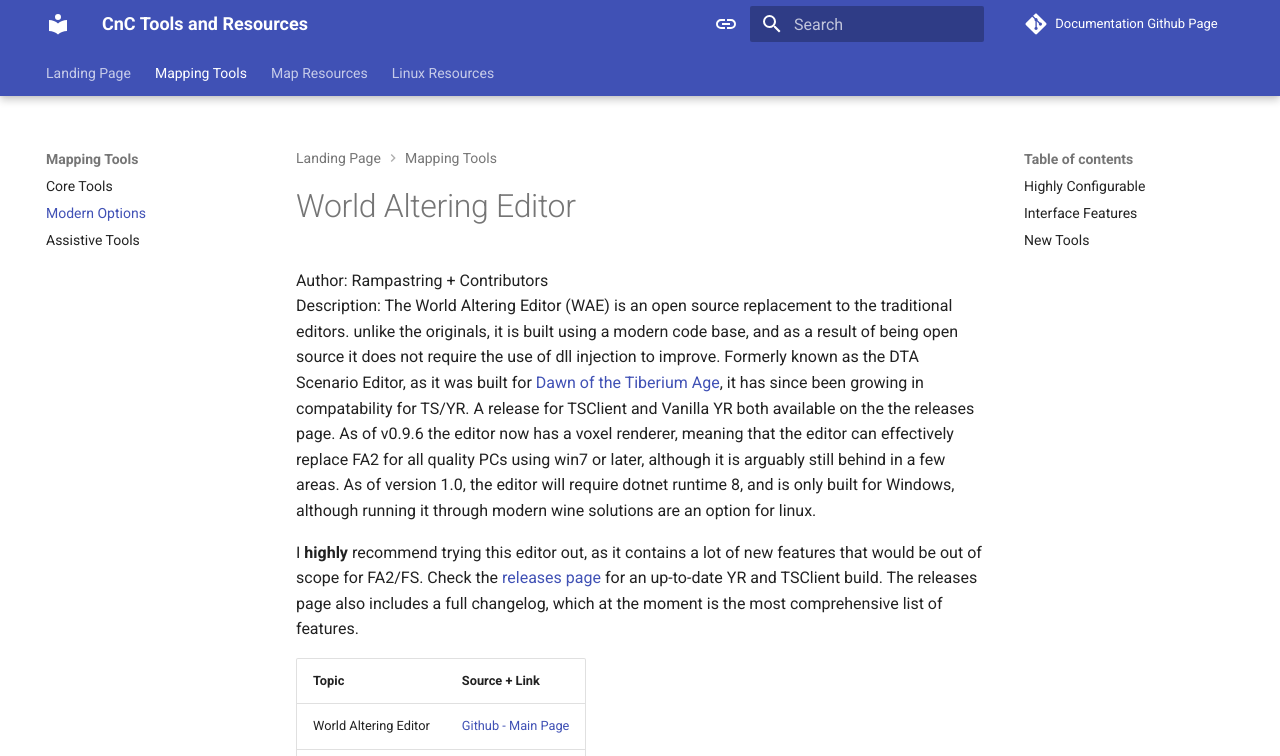
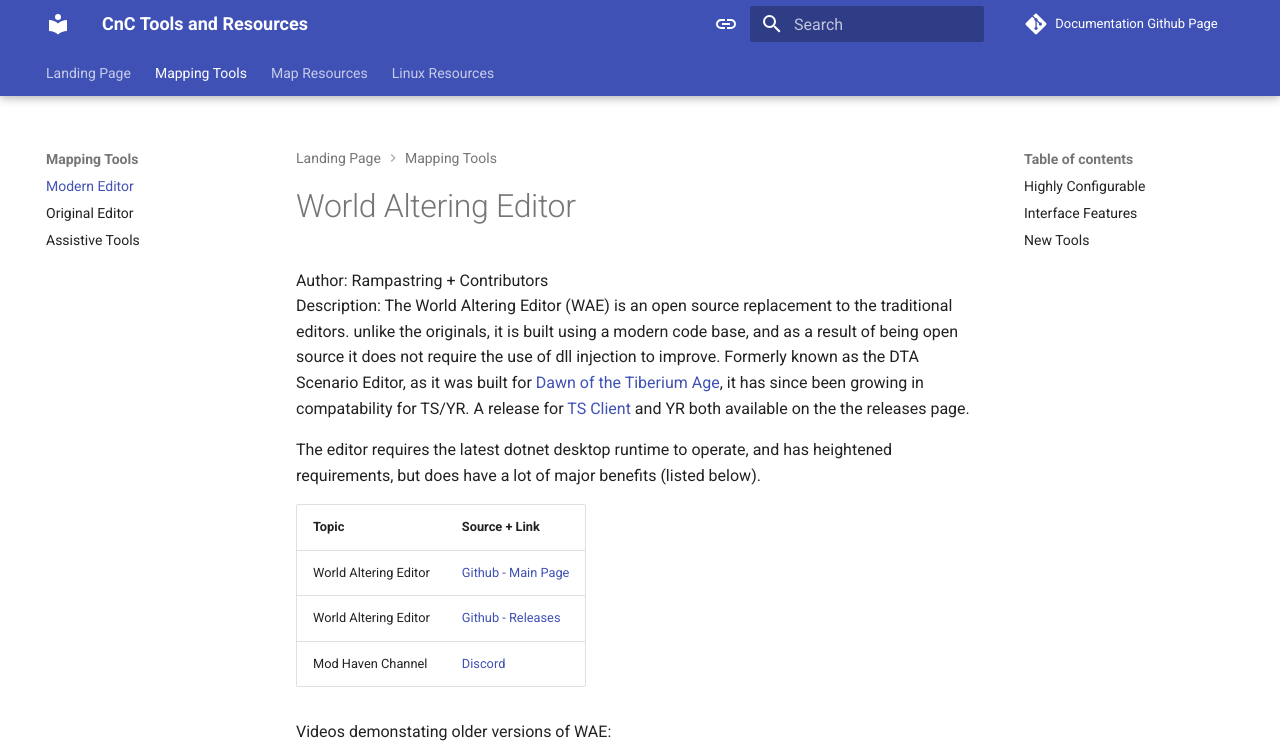
Before and after one commit to CatTanker/cnc_map_tool_guide, an MkDocs documentation site: the page built from docs/modern_editors.md, in a window 1280 px wide and 900 px high, cut to the strip 0-756 px from the top of the window. Built offline with MkDocs 1.6.1 and Material for MkDocs 9.7.7, drawn with Linux system fonts in a browser that asks for light colours; comment, search, counter and statistics services are not loaded; some of the changed text lies outside the part shown.

Commit message:
small edits and removing monitoring

```diff
--- a/docs/modern_editors.md
+++ b/docs/modern_editors.md
@@ -3,16 +3,18 @@
 Author: Rampastring + Contributors  <br />
 Description: The World Altering Editor (WAE) is an open source replacement to the traditional editors. unlike the originals, it is built using a modern code base, and as a result of being open source it does not require the use of dll injection to improve.
 Formerly known as the DTA Scenario Editor, as it was built for [Dawn of the Tiberium Age](https://www.moddb.com/mods/the-dawn-of-the-tiberium-age), it has since been growing in compatability for TS/YR.
- A release for TSClient and Vanilla YR both available on the the releases page. As of v0.9.6 the editor now has a voxel renderer, meaning that the editor can effectively replace FA2 for all quality PCs using win7 or later, although it is arguably still behind in a few areas. As of version 1.0, the editor will require dotnet runtime 8, and is only built for Windows, although running it through modern wine solutions are an option for linux.
+A release for [TS Client](https://www.moddb.com/mods/tiberian-sun-client) and  YR both available on the the releases page.
 
-I **highly** recommend trying this editor out, as it contains a lot of new features that would be out of scope for FA2/FS. Check the [releases page](https://github.com/CnCNet/WorldAlteringEditor) for an up-to-date YR and TSClient build.
-The releases page also includes a full changelog, which at the moment is the most comprehensive list of features.
+The editor requires the latest dotnet desktop runtime to operate, and has heightened requirements, but does have a lot of major benefits (listed below).
+
 
 | Topic | Source + Link |
 | ------------ | ------------- |
 | World Altering Editor | [Github - Main Page](https://github.com/CnCNet/WorldAlteringEditor) |
 | World Altering Editor | [Github - Releases](https://github.com/CnCNet/WorldAlteringEditor/releases) |
 | Mod Haven Channel | [Discord](https://discord.gg/k4SVuMm) |
+
+Videos demonstating older versions of WAE:
 
 <iframe width="560" height="315" src="https://www.youtube.com/embed/jIcr3nCqx7M?si=sHyZGT08GEpVWEnU" title="YouTube video player" frameborder="0" allow="accelerometer; autoplay; clipboard-write; encrypted-media; gyroscope; picture-in-picture; web-share" allowfullscreen></iframe>
 
@@ -36,12 +38,3 @@
 There are also several automative tools available for WAE, including a configurable terrain generator to decorate natural environments, a WIP cliff drawer, and the possibilities of user-made scripts that can perform advanced tasks, such as smoothing out water tiles. The editor can also draw complex tunnels, which do not break unlike the unpatched FA2's tunnels, has a check distance tool that can follow pathfinding, and allows users to configure what is copied and deleted.
 
 [Example of the terrain generator + Cliff Drawer]
-
-
-
-# Incomplete / WIP
-Mostly remains here as an archive of github links that *once* existed. Might be a useful reference one day.
-Relert ++                                             : <https://github.com/secsome/relertplusplus> <br />
-Relert Sharp Private Thread                           : <https://github.com/FrozenFog/relertsharp> <br />
-https://github.com/FrozenFog/rs-dev-public-snapshot/blob/dev/pic/preview-migdal.png
-https://github.com/FrozenFog/rs-dev-public-snapshot
--- a/mkdocs.yml
+++ b/mkdocs.yml
@@ -74,8 +74,8 @@
 #  - Home: home.md redundant, since index.md seems to be hardcoded
   - Landing Page: index.md
   - 'Mapping Tools':
-    - 'Core Tools': 'core_editors.md'
-    - 'Modern Options': 'modern_editors.md'
+    - 'Modern Editor': 'modern_editors.md'
+    - 'Original Editor': 'core_editors.md'
     - 'Assistive Tools': 'additional_tools.md'
   - Map Resources: resources.md
   - 'Linux Resources':
@@ -84,32 +84,7 @@
     - 'WineTricks' : 'winetricks.md'
     - 'Support and Compatability' : 'linuxsupport.md'
     - 'Editor Tool Compatability' : 'linuxtools.md'
-extra:
-  analytics:
-    provider: google
-    property: G-Y88LQ85YZ1
-    feedback:
-      title: Was this page helpful?
-      ratings:
-        - icon: material/emoticon-happy-outline
-          name: This page was helpful
-          data: 1
-          note: >-
-            Thanks for your feedback!
-        - icon: material/emoticon-sad-outline
-          name: This page could be improved
-          data: 0
-          note: >-
-            Thanks for your feedback! Help us improve this page by commenting any issues onto GitHub.
-  consent:
-    title: Cookie consent
-    description: >-
 
-
-      We use cookies to recognize your repeated visits and preferences, as well
-      as to measure the effectiveness of our documentation and whether users
-      find what they're searching for. With your consent, you're helping us to
-      make our documentation better.
 markdown_extensions:
   - pymdownx.highlight:
       anchor_linenums: true
```
Also changed, not shown: docs/core_editors.md (+2 -4 lines).
